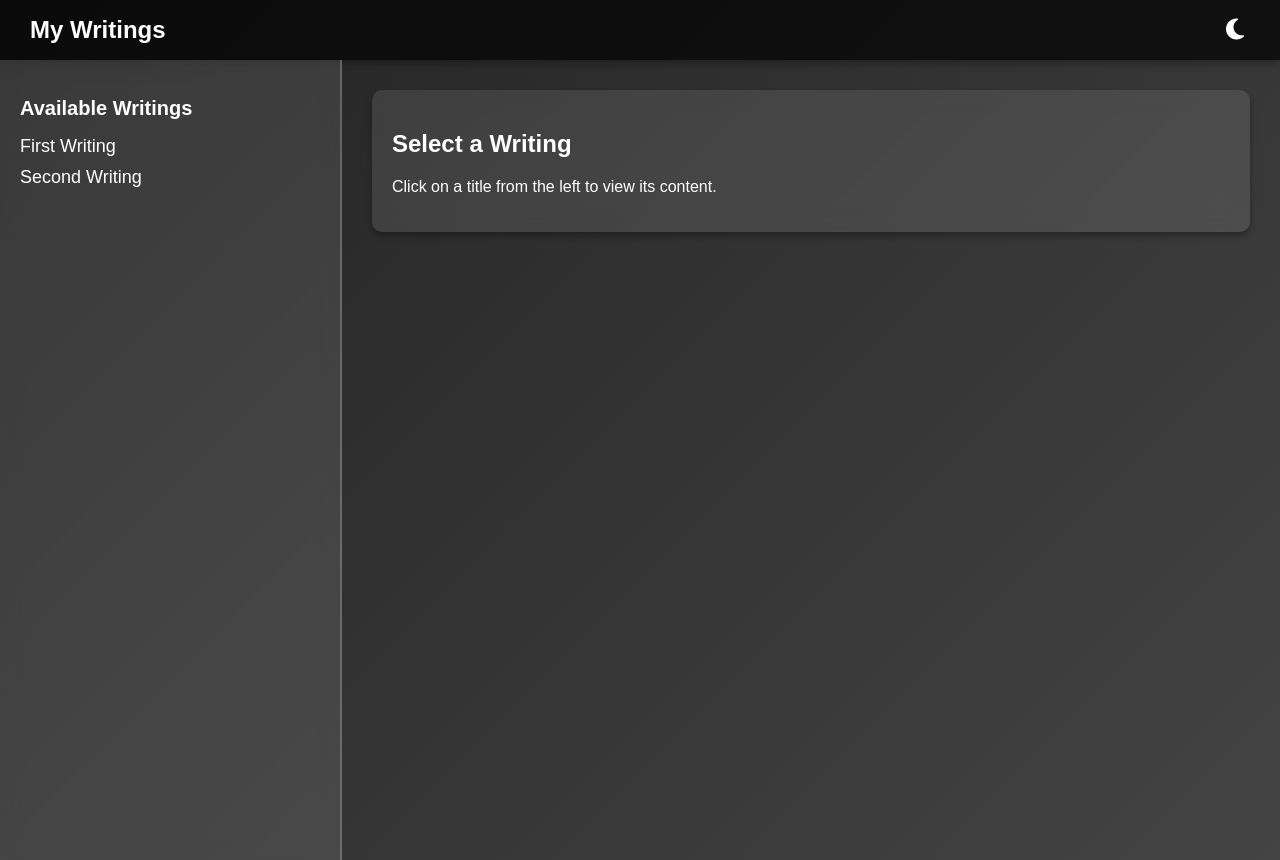
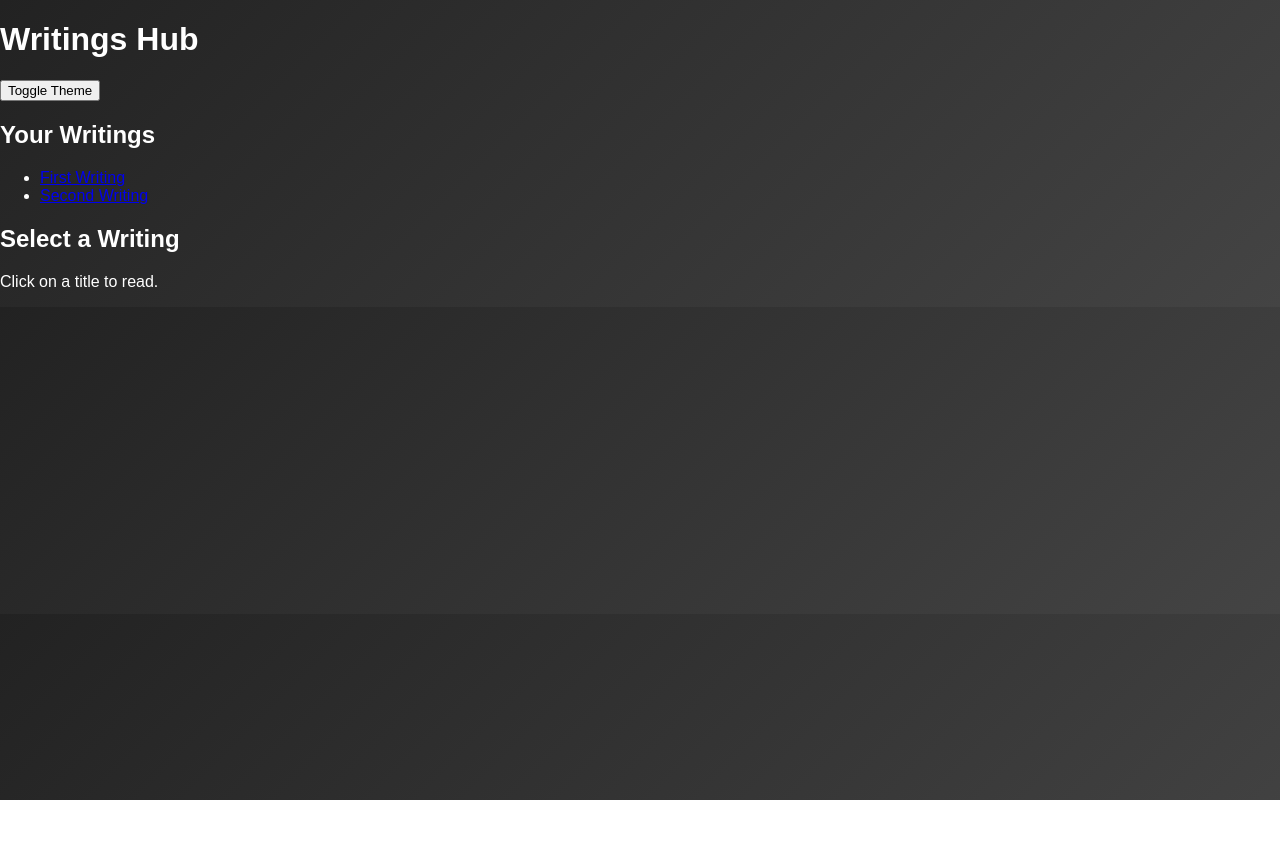
Before and after one commit to prajwal1805/prajwal1805.github.io, a plain HTML site: page index.html in a window 1280 px wide. After the commit the page ends 800 px from the top, so only its background shows below. Drawn offline with Linux system fonts and the light colour scheme.

Commit message:
Update index.html

```diff
--- a/index.html
+++ b/index.html
@@ -3,34 +3,27 @@
 <head>
     <meta charset="UTF-8">
     <meta name="viewport" content="width=device-width, initial-scale=1.0">
-    <title>My Interactive Website</title>
+    <title>Writings Hub</title>
     <link rel="stylesheet" href="style.css">
-    <script src="https://kit.fontawesome.com/a076d05399.js" crossorigin="anonymous"></script>
+    <script defer src="script.js"></script>
 </head>
 <body>
 
-    <div class="navbar">
-        <h1>My Writings</h1>
-        <button id="theme-toggle" class="theme-toggle">
-            <i class="fas fa-moon"></i>
-        </button>
-    </div>
+    <header>
+        <h1>Writings Hub</h1>
+        <button id="theme-toggle">Toggle Theme</button>
+    </header>
 
-    <div class="container">
-        <aside class="sidebar">
-            <h2>Available Writings</h2>
+    <main>
+        <aside>
+            <h2>Your Writings</h2>
             <ul id="writings-list"></ul>
         </aside>
-
-        <main class="content">
-            <div id="content-display" class="writing-content">
-                <h2>Select a Writing</h2>
-                <p>Click on a title from the left to view its content.</p>
-            </div>
-        </main>
-    </div>
-
-    <script src="script.js"></script>
+        <section id="content-display">
+            <h2>Select a Writing</h2>
+            <p>Click on a title to read.</p>
+        </section>
+    </main>
 
 </body>
 </html>
```
